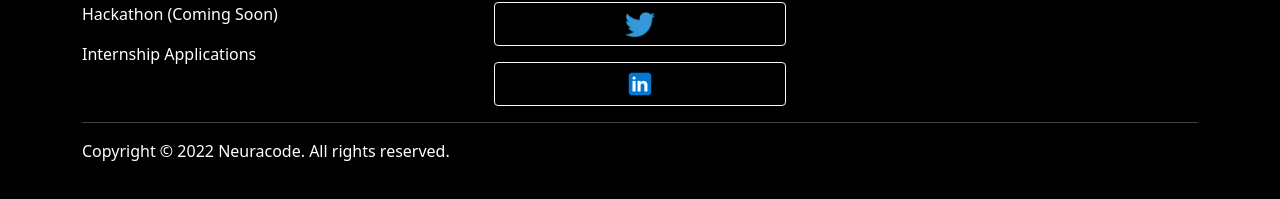
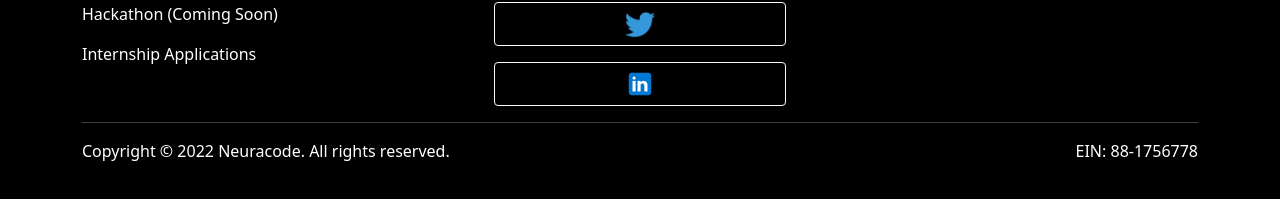
Before and after one commit to Neuracode/website, a Next.js app: page / in a window 1280 px wide. Shown: the part 3516-3715 px from the top of the page. Built offline with nearby package versions, Linux system fonts and the light colour scheme.

Commit message:
Add EIN and remove donate page

```diff
--- a/components/MainNavbar.tsx
+++ b/components/MainNavbar.tsx
@@ -149,15 +149,11 @@ const MainNavbar: React.FC = () => {
                                             href: 'https://discord.gg/N2dC3nNA7n',
                                         },
                                         {
-                                            name: 'Donate',
-                                            href: '/about/donate',
-                                        },
-                                        {
                                             name: 'Privacy Policy',
                                             href: 'https://docs.google.com/document/d/1YkSyThzuvsnHqJiHTcniDk6tLdCiuWs_jMC8bAZwbPQ/edit?usp=sharing',
                                         },
                                         {
-                                            name: 'Rules',
+                                            name: 'Neuracode Guidelines',
                                             href: 'https://azamahmed.notion.site/Neuracode-Rules-c09a5a5e8b1a4344a9600e29646a1610',
                                         },
                                     ]}
--- a/pages/_app.tsx
+++ b/pages/_app.tsx
@@ -221,10 +221,13 @@ function MyApp({ Component, pageProps }: AppProps) {
                     </div>
                     <hr />
                     <p>
+                        <div className='d-flex flex-row justify-content-between'>
                         <span>
                             Copyright &copy; {new Date().getFullYear()}{' '}
                             Neuracode. All rights reserved.
                         </span>
+                        <span>EIN: 88-1756778</span>
+                        </div>
                     </p>
                 </Container>
             </footer>
--- a/pages/about/donate.tsx
+++ /dev/null
@@ -1,15 +0,0 @@
-import React from 'react';
-import { Container } from 'react-bootstrap';
-import styles from '../../styles/About.module.css';
-
-const Donate: React.FC = () => {
-  return (
-    <>
-      <Container>
-        <h1 className={styles.title}>Donate</h1>
-      </Container>
-    </>
-  );
-};
-
-export default Donate;
```
